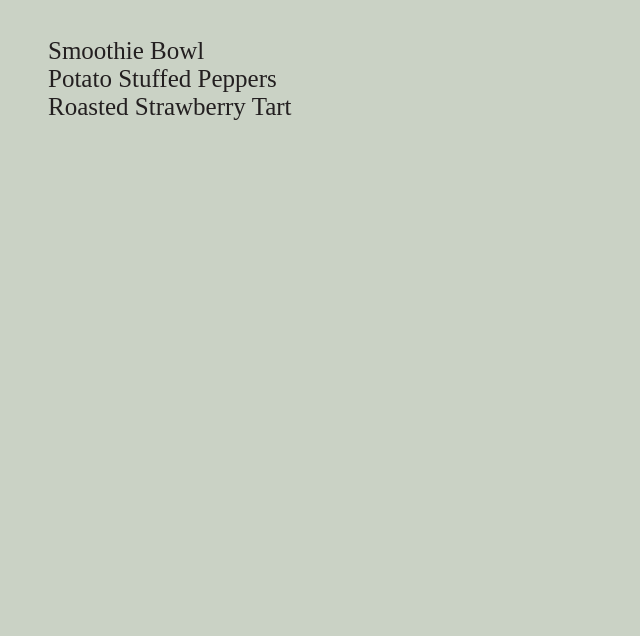
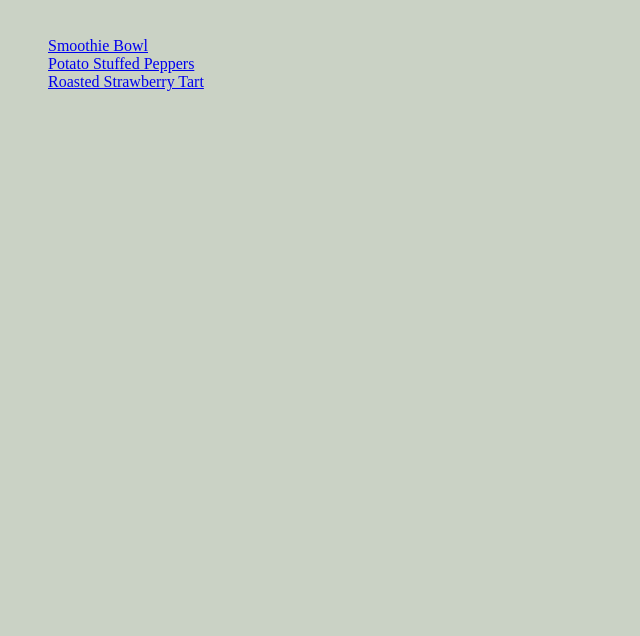
Before and after one commit to RottenK1D/odin-recipes, a plain HTML site: page index.html in a window 1280 px wide. Shown: the part 164-800 px from the top of the page, without its empty margins (0-640 px from the left). Drawn offline with Linux system fonts and the light colour scheme.

Commit message:
remove class from <li>

```diff
--- a/index.html
+++ b/index.html
@@ -10,9 +10,9 @@
 <body>
     <h1>Odin Recipes</h1>
     <ul>
-        <li class="link"><a href="recipes/smoothie-bowl.html">Smoothie Bowl</a></li>
-        <li class="link"><a href="recipes/Potato-Stuffed-Peppers.html">Potato Stuffed Peppers</a></li>
-        <li class="link"><a href="recipes/Roasted-Strawberry-Tart.html">Roasted Strawberry Tart</a></li>
+        <li><a href="recipes/smoothie-bowl.html">Smoothie Bowl</a></li>
+        <li><a href="recipes/Potato-Stuffed-Peppers.html">Potato Stuffed Peppers</a></li>
+        <li><a href="recipes/Roasted-Strawberry-Tart.html">Roasted Strawberry Tart</a></li>
     </ul>
 </body>
 </html>
```
